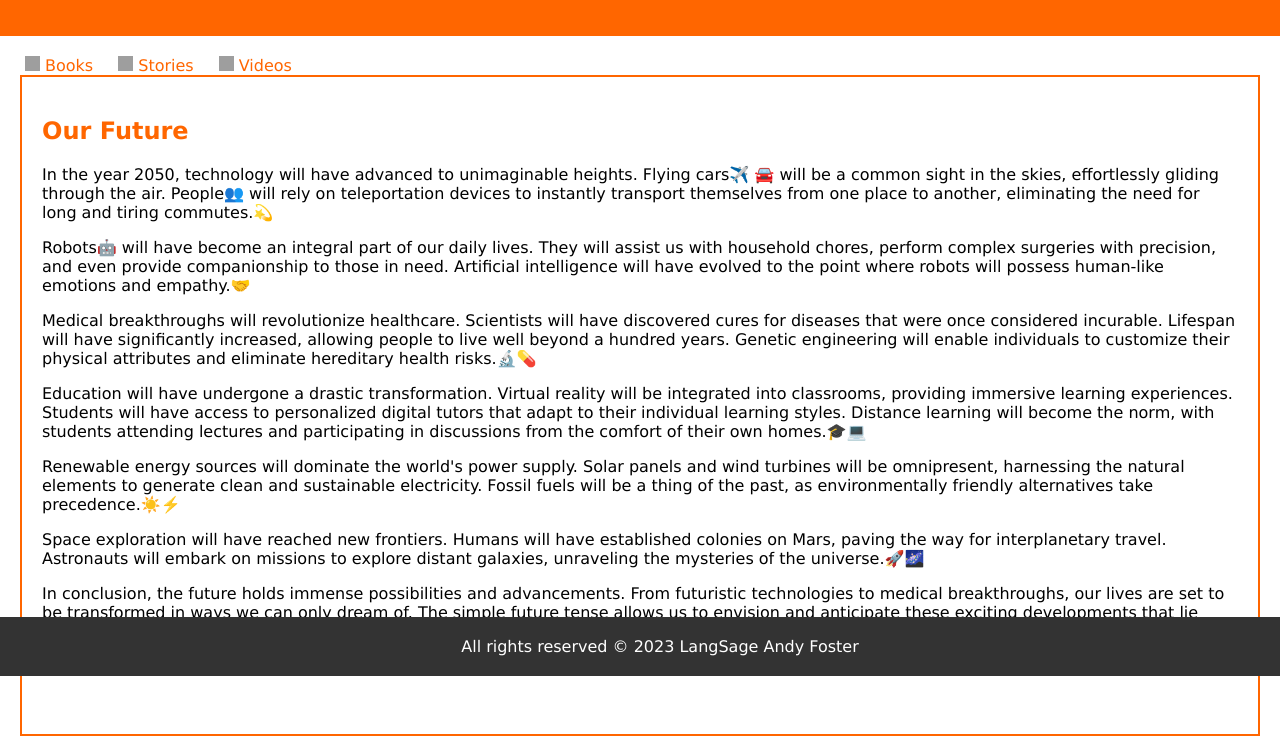
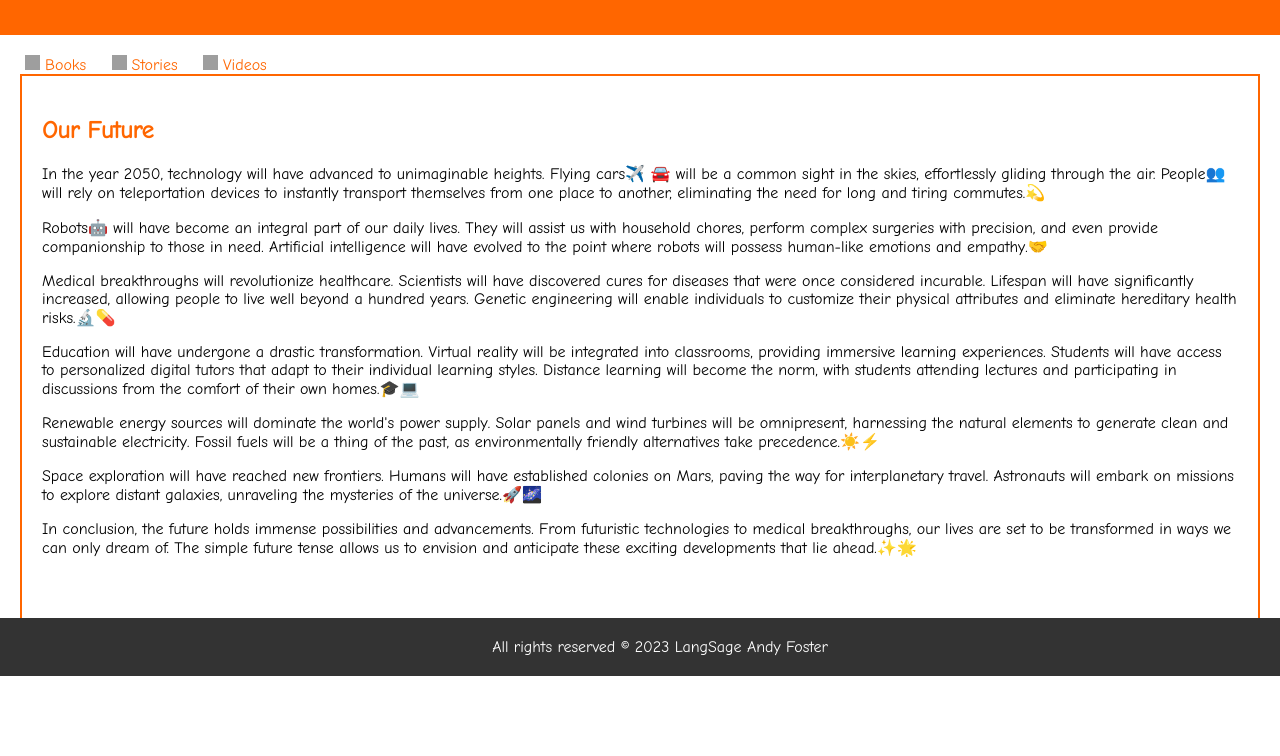
Before and after one commit to LangSage/LangSage.github.io, a plain HTML site: page index.html in a window 1280 px wide. Shown: the part 124-880 px from the top of the page. After the commit the page ends 800 px from the top, so only its background shows below. Drawn offline with Linux system fonts and the light colour scheme; grey boxes are pictures that could not be loaded.

Commit message:
Update index.html

```diff
--- a/index.html
+++ b/index.html
@@ -1,14 +1,14 @@
 <!DOCTYPE html>
 <html lang="en">
-
 <head>
   <meta charset="UTF-8">
   <meta name="viewport" content="width=device-width, initial-scale=1.0">
   <title>Language Education</title>
+  <link href="https://fonts.googleapis.com/css2?family=Comic+Neue&display=swap" rel="stylesheet">
   <style>
     /* Common styles for all screen sizes */
     body {
-      font-family: Verdana, sans-serif;
+      font-family: 'Comic Neue', cursive;
       margin: 0;
       padding: 0;
     }
```
